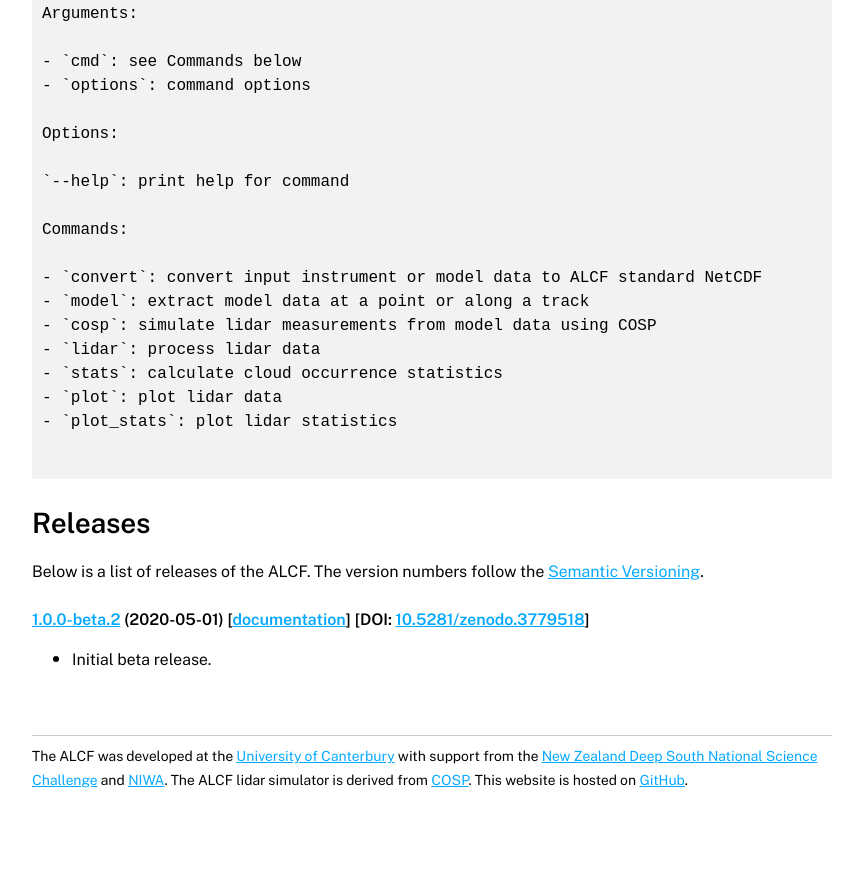
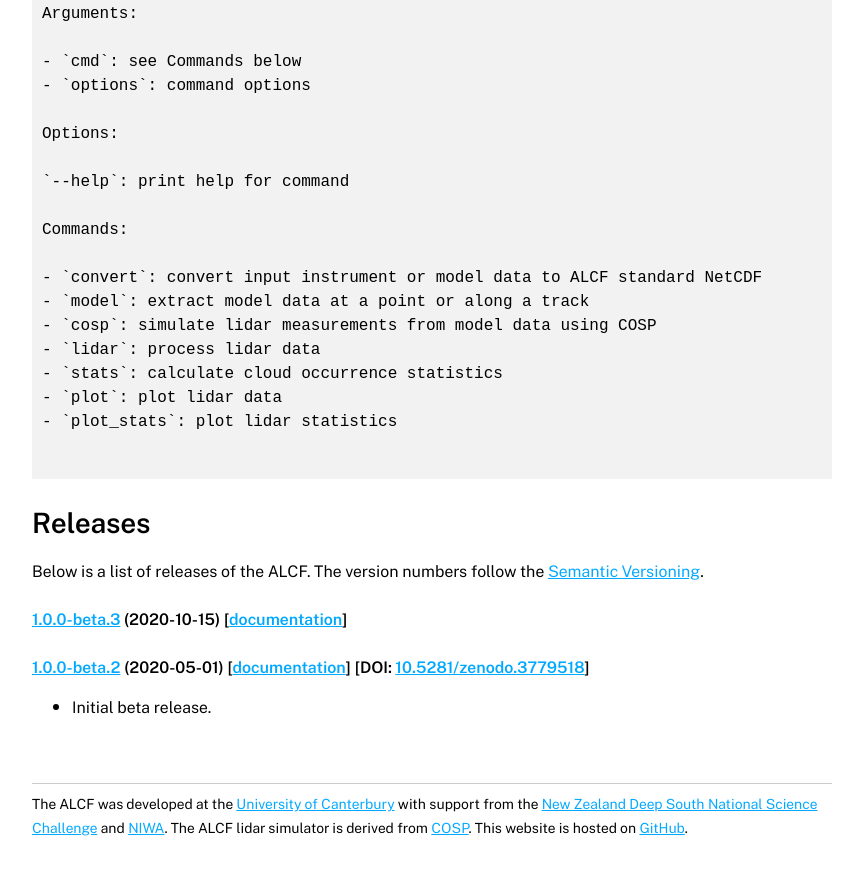
Before and after one commit to alcf-lidar/alcf-lidar.github.io, a Jekyll site: the page built from installation/index.md, in a window 1280 px wide and 900 px high, scrolled down 2011 px. Shown: the top 875 px of the window, without its empty margins (208-1071 px from the left). Built offline with Jekyll 4.4.1, drawn with Linux system fonts in a browser that asks for light colours; before the commit the page ends 2863 px from its top, so only the background shows below that.

Commit message:
Add release v1.0.0-beta.3

```diff
--- a/_includes/installation.md
+++ b/_includes/installation.md
@@ -94,6 +94,8 @@ should output:
 Below is a list of releases of the ALCF. The version numbers follow
 the [Semantic Versioning](https://semver.org).
 
+#### [1.0.0-beta.3](https://github.com/alcf-lidar/alcf/releases/tag/v1.0.0-beta.3) (2020-10-15) [[documentation](https://github.com/alcf-lidar/alcf/releases/download/v1.0.0-beta.3/alcf-doc-1.0.0-beta.3.zip)]
+
 #### [1.0.0-beta.2](https://github.com/alcf-lidar/alcf/releases/tag/v1.0.0-beta.2) (2020-05-01) [[documentation](https://github.com/alcf-lidar/alcf-lidar.github.io/releases/download/v1.0.0-beta.2/alcf-doc-1.0.0-beta.2.zip)] [DOI: [10.5281/zenodo.3779518](https://doi.org/10.5281/zenodo.3779518)]
 
 - Initial beta release.
```
